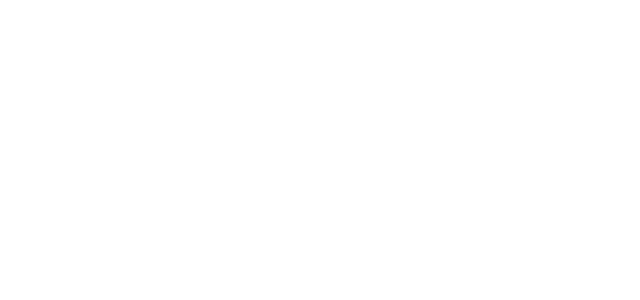
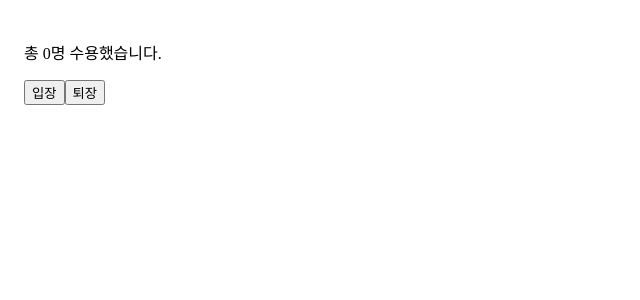
Before and after one commit to wnddjgld/ReactProjects0829, a React (Create React App) app: page / in a window 1280 px wide. Shown: the top 300 px of the page, without its empty margins (0-640 px from the left). Built offline with nearby package versions, Linux system fonts and the light colour scheme.

Commit message:
React 7장실습, Custom Hook(useCounter)을 작성

```diff
--- /dev/null
+++ b/src/chp07/Accommodate.jsx
@@ -0,0 +1,36 @@
+import React, {useState, useEffect} from "react";
+import useCounter from "./useCounter";
+
+const MAX_CAPACITY = 10;
+
+function Accommodate(props){
+    const [isFull, setIsFull] =  useState(false);
+    const [count, increaseCount, decreaseCount] = useCounter(0);
+
+    useEffect(() => {
+        console.log("======================");
+        console.log("useEffect() is called.");
+        console.log(`isFull: ${isFull}`);
+    });
+
+    useEffect(() => {
+        setIsFull(count >= MAX_CAPACITY);
+        console.log(`Current count value: ${count}`);
+    }, [count]);
+
+    return(
+        <div style={{padding:16}}>
+            <p>{`총 ${count}명 수용했습니다.`}</p>
+
+            <button onClick={increaseCount} disabled={isFull}>
+                입장
+            </button>
+            <button onClick={decreaseCount}>퇴장</button>
+
+            {isFull && <p style={{color: "blue"}}>정원이 가득찼습니다.</p> }
+        </div>
+    )
+
+}
+
+export default Accommodate;
--- a/src/index.js
+++ b/src/index.js
@@ -14,11 +14,12 @@
 import CommentList from './chp05/CommentList'
 import NotificationList from "./chp06/NotificationList";
 import notification from "./chp06/Notification";
+import Accommodate from "./chp07/Accommodate";
 
 const root = ReactDOM.createRoot(document.getElementById('root'));
 root.render(
     <React.StrictMode>
-        <NotificationList />
+        <Accommodate/>
     </React.StrictMode>
 );
 
```
